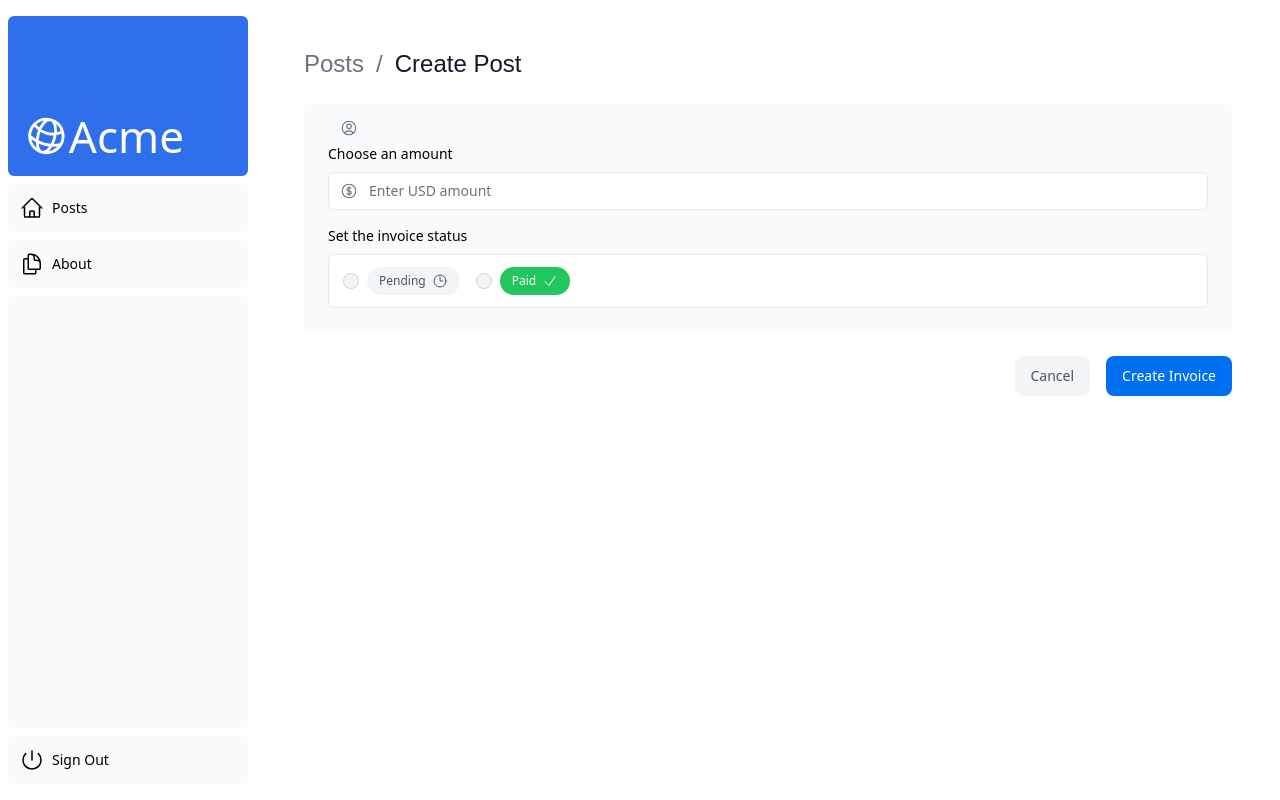
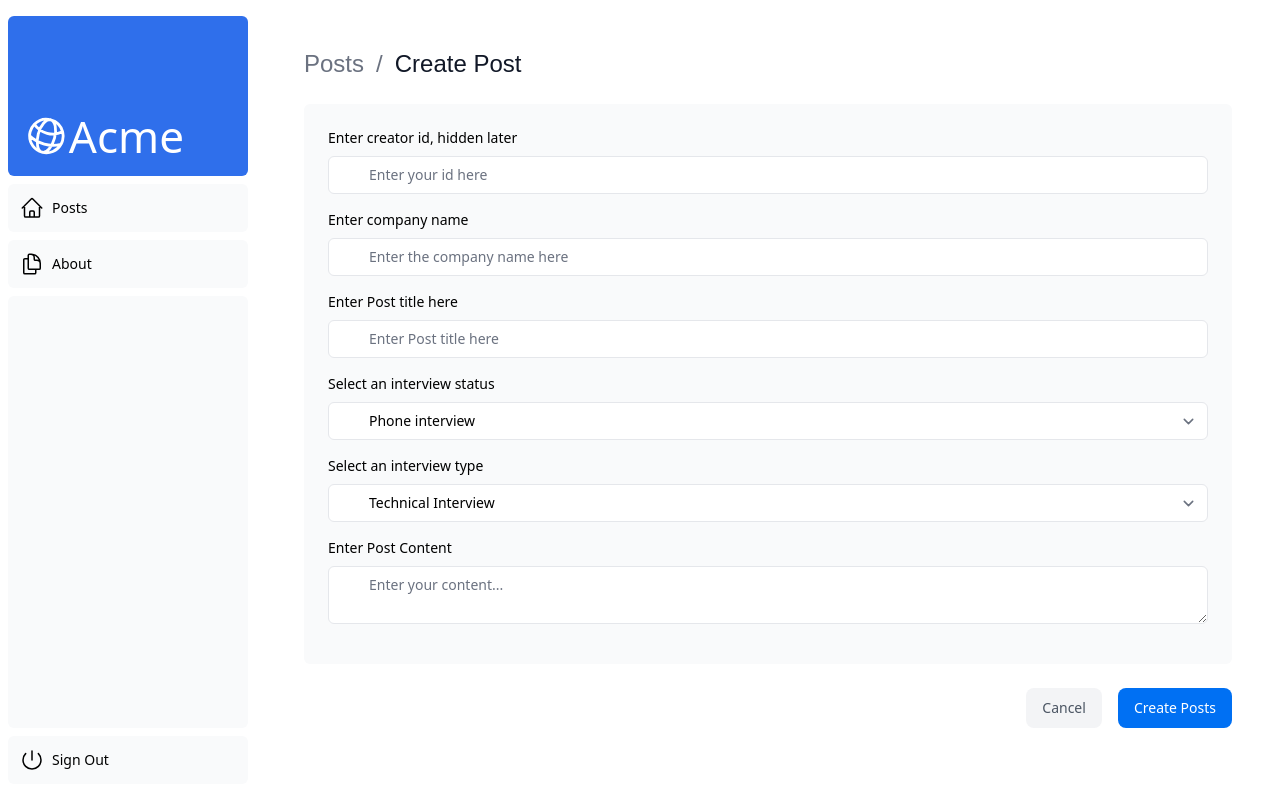
Before and after one commit to Lukehsu1999/interview-experience-sharing-platform, a Next.js app: page /posts/create in a window 1280 px wide. Built offline with nearby package versions, Linux system fonts and the light colour scheme; a web font is replaced by a local one.

Commit message:
create input fields for sharingposts

```diff
--- a/app/ui/posts/create-form.tsx
+++ b/app/ui/posts/create-form.tsx
@@ -12,82 +12,130 @@ export default function Form() {
   return (
     <form>
       <div className="rounded-md bg-gray-50 p-4 md:p-6">
-        {/* Customer Name */}
-        <div className="mb-4">
-          <div className="relative">
-            <UserCircleIcon className="pointer-events-none absolute left-3 top-1/2 h-[18px] w-[18px] -translate-y-1/2 text-gray-500" />
-          </div>
-        </div>
-
-        {/* Invoice Amount */}
+        {/* put input here*/}
+        {/* Enter creator_id, will be hidden later */}
         <div className="mb-4">
           <label htmlFor="amount" className="mb-2 block text-sm font-medium">
-            Choose an amount
+            Enter creator id, hidden later
           </label>
           <div className="relative mt-2 rounded-md">
             <div className="relative">
               <input
-                id="amount"
-                name="amount"
-                type="number"
-                step="0.01"
-                placeholder="Enter USD amount"
+                id="creator_id"
+                name="creator_id"
+                type="text"
+                placeholder="Enter your id here"
                 className="peer block w-full rounded-md border border-gray-200 py-2 pl-10 text-sm outline-2 placeholder:text-gray-500"
               />
-              <CurrencyDollarIcon className="pointer-events-none absolute left-3 top-1/2 h-[18px] w-[18px] -translate-y-1/2 text-gray-500 peer-focus:text-gray-900" />
             </div>
           </div>
         </div>
-
-        {/* Invoice Status */}
-        <fieldset>
-          <legend className="mb-2 block text-sm font-medium">
-            Set the invoice status
-          </legend>
-          <div className="rounded-md border border-gray-200 bg-white px-[14px] py-3">
-            <div className="flex gap-4">
-              <div className="flex items-center">
-                <input
-                  id="pending"
-                  name="status"
-                  type="radio"
-                  value="pending"
-                  className="h-4 w-4 cursor-pointer border-gray-300 bg-gray-100 text-gray-600 focus:ring-2"
-                />
-                <label
-                  htmlFor="pending"
-                  className="ml-2 flex cursor-pointer items-center gap-1.5 rounded-full bg-gray-100 px-3 py-1.5 text-xs font-medium text-gray-600"
-                >
-                  Pending <ClockIcon className="h-4 w-4" />
-                </label>
-              </div>
-              <div className="flex items-center">
-                <input
-                  id="paid"
-                  name="status"
-                  type="radio"
-                  value="paid"
-                  className="h-4 w-4 cursor-pointer border-gray-300 bg-gray-100 text-gray-600 focus:ring-2"
-                />
-                <label
-                  htmlFor="paid"
-                  className="ml-2 flex cursor-pointer items-center gap-1.5 rounded-full bg-green-500 px-3 py-1.5 text-xs font-medium text-white"
-                >
-                  Paid <CheckIcon className="h-4 w-4" />
-                </label>
-              </div>
+        {/* Enter Company */}
+        <div className="mb-4">
+          <label htmlFor="amount" className="mb-2 block text-sm font-medium">
+            Enter company name
+          </label>
+          <div className="relative mt-2 rounded-md">
+            <div className="relative">
+              <input
+                id="company"
+                name="company"
+                type="text"
+                placeholder="Enter the company name here"
+                className="peer block w-full rounded-md border border-gray-200 py-2 pl-10 text-sm outline-2 placeholder:text-gray-500"
+              />
             </div>
           </div>
-        </fieldset>
+        </div>
+        {/* title */}
+        <div className="mb-4">
+          <label htmlFor="amount" className="mb-2 block text-sm font-medium">
+            Enter Post title here
+          </label>
+          <div className="relative mt-2 rounded-md">
+            <div className="relative">
+              <input
+                id="title"
+                name="title"
+                type="title"
+                placeholder="Enter Post title here"
+                className="peer block w-full rounded-md border border-gray-200 py-2 pl-10 text-sm outline-2 placeholder:text-gray-500"
+              />
+            </div>
+          </div>
+        </div>
+        {/* Select interview status */}
+        <div className="mb-4">
+          <label htmlFor="amount" className="mb-2 block text-sm font-medium">
+            Select an interview status
+          </label>
+          <div className="relative mt-2 rounded-md">
+            <div className="relative">
+              <select
+                id="interview_status"
+                name="interview_status"
+                className="peer block w-full rounded-md border border-gray-200 py-2 pl-10 text-sm outline-2"
+              >
+                <option value="Phone interview">Phone interview</option>
+                <option value="Online Assessment">Online Assessment</option>
+                <option value="First Round">First Round</option>
+                <option value="Second Round">Second Round</option>
+                <option value="Third Round">Third Round</option>
+                <option value="Final Round">Final Round</option>
+                <option value="Offered">Offered</option>
+                <option value="Rejected">Rejected</option>
+                <option value="Others">Others</option>
+              </select>
+            </div>
+          </div>
+        </div>
+        {/*  */}
+        <div className="mb-4">
+          <label htmlFor="amount" className="mb-2 block text-sm font-medium">
+            Select an interview type
+          </label>
+          <div className="relative mt-2 rounded-md">
+            <div className="relative">
+              <select
+                id="interview_type"
+                name="interview_type"
+                className="peer block w-full rounded-md border border-gray-200 py-2 pl-10 text-sm outline-2"
+              >
+                <option value="Technical Interview">Technical Interview</option>
+                <option value="Behavioral Interview">
+                  Behavioral Interview
+                </option>
+                <option value="Case Interview">Case Interview</option>
+                <option value="Others">Others</option>
+              </select>
+            </div>
+          </div>
+        </div>
+        {/*  */}
+        <div className="mb-4">
+          <label htmlFor="amount" className="mb-2 block text-sm font-medium">
+            Enter Post Content
+          </label>
+          <div className="relative mt-2 rounded-md">
+            <div className="relative">
+              <textarea
+                id="content"
+                name="content"
+                placeholder="Enter your content..."
+                className="peer block w-full rounded-md border border-gray-200 py-2 pl-10 text-sm outline-2 placeholder:text-gray-500"
+              ></textarea>
+            </div>
+          </div>
+        </div>
       </div>
       <div className="mt-6 flex justify-end gap-4">
         <Link
-          href="/dashboard/invoices"
+          href="/posts"
           className="flex h-10 items-center rounded-lg bg-gray-100 px-4 text-sm font-medium text-gray-600 transition-colors hover:bg-gray-200"
         >
           Cancel
         </Link>
-        <Button type="submit">Create Invoice</Button>
+        <Button type="submit">Create Posts</Button>
       </div>
     </form>
   );
```
